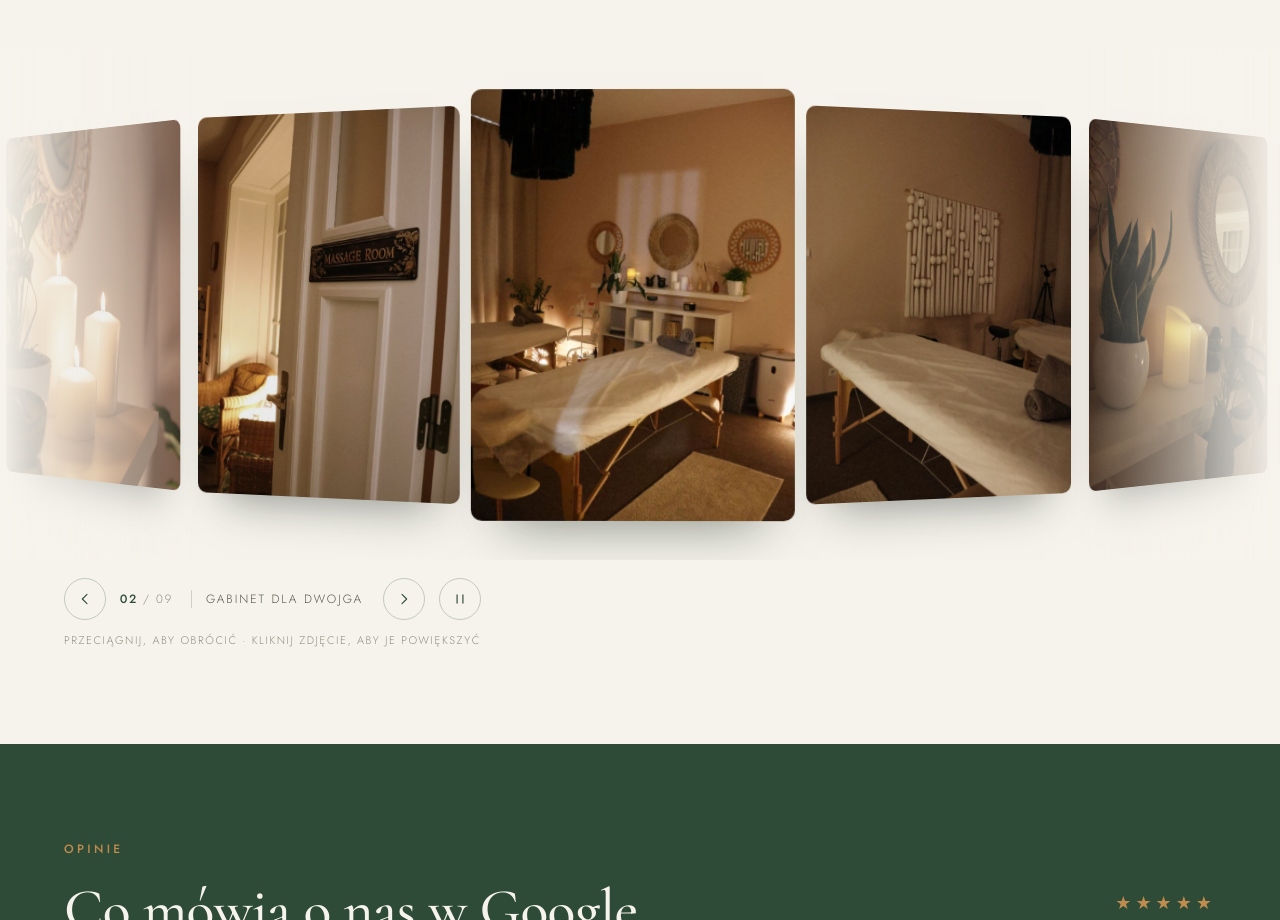
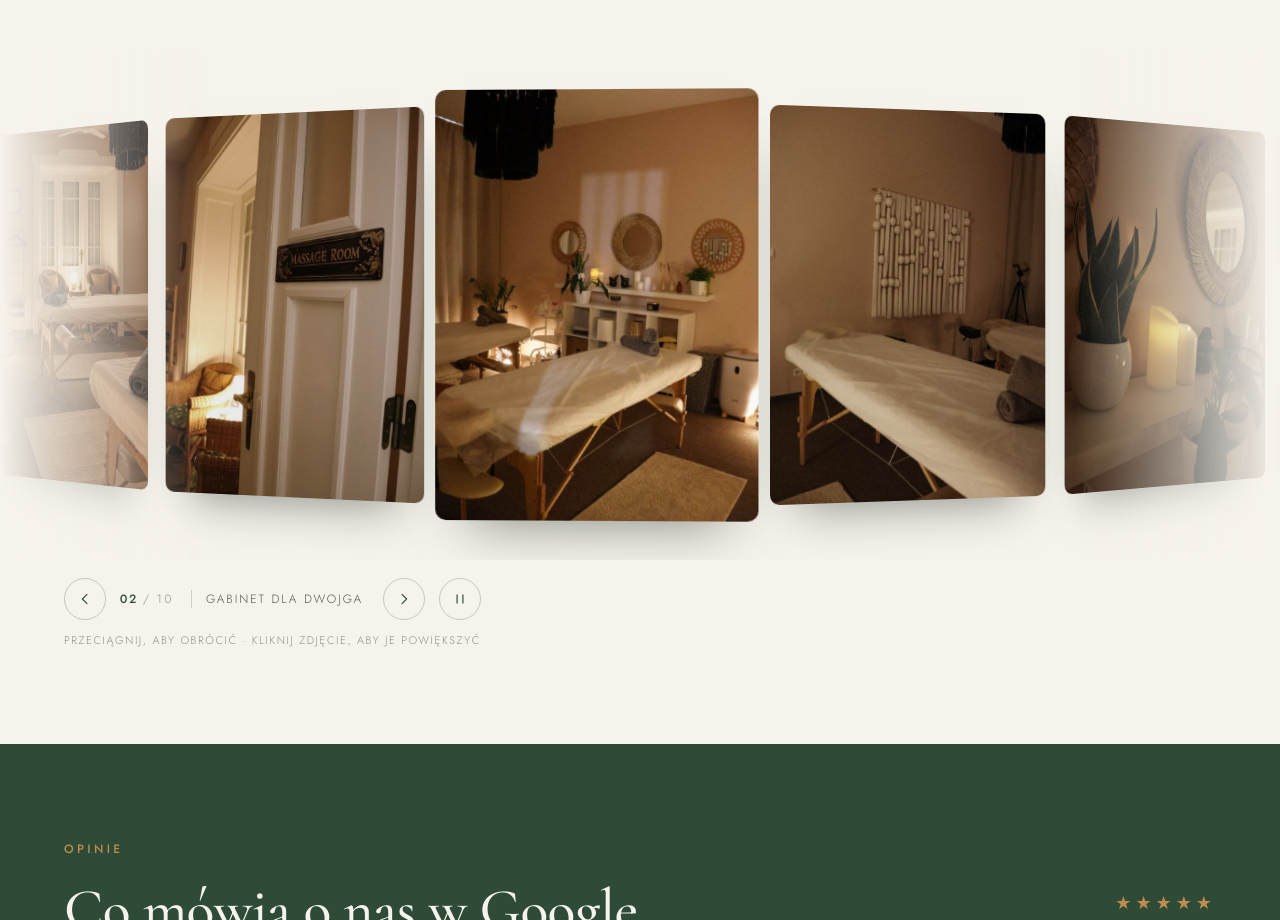
Before and after one commit to Alporokh/massage-4-you, a plain HTML site: page site/index.html in a window 1280 px wide. Shown: the part 5614-6534 px from the top of the page. Drawn offline with Linux system fonts and the light colour scheme; animation ran at ten frames a second.

Commit message:
Gallery: add evening photo of the couples' room
Co-Authored-By: Claude Opus 5.5 <noreply@anthropic.com>

```diff
--- a/site/index.html
+++ b/site/index.html
@@ -558,6 +558,10 @@
           <img src="images/gallery-9.webp" width="853" height="1280" loading="lazy" decoding="async" alt="Zapalone świece i plecione lustro na półce w studiu Massage 4 You">
           <figcaption>Zapalone świece</figcaption>
         </figure>
+        <figure class="ring__item">
+          <img src="images/gallery-10.webp" width="853" height="1280" loading="lazy" decoding="async" alt="Gabinet do masażu dla dwojga wieczorem - dwa stoły, świece, makramowa lampa i wiklinowe fotele">
+          <figcaption>Ciepło świec</figcaption>
+        </figure>
         </div>
         <div class="ring__fog" aria-hidden="true"></div>
       </div>
@@ -565,7 +569,7 @@
         <button class="ring__btn" type="button" data-ring-prev aria-label="Poprzednie zdjęcie">
           <svg width="16" height="16" viewBox="0 0 24 24" fill="none" aria-hidden="true"><path d="M15 5l-7 7 7 7" stroke="currentColor" stroke-width="1.6" stroke-linecap="round" stroke-linejoin="round"/></svg>
         </button>
-        <span class="ring__count"><b data-ring-n>01</b> / <span data-ring-total>09</span></span>
+        <span class="ring__count"><b data-ring-n>01</b> / <span data-ring-total>10</span></span>
         <span class="ring__cap" data-ring-cap aria-live="polite">Wejście do gabinetu</span>
         <button class="ring__btn" type="button" data-ring-next aria-label="Następne zdjęcie">
           <svg width="16" height="16" viewBox="0 0 24 24" fill="none" aria-hidden="true"><path d="M9 5l7 7-7 7" stroke="currentColor" stroke-width="1.6" stroke-linecap="round" stroke-linejoin="round"/></svg>
```
Also changed, not shown: site/images/gallery-10.webp (added).
